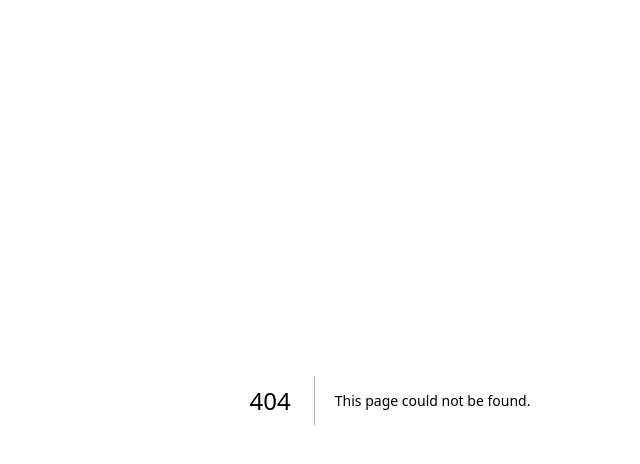
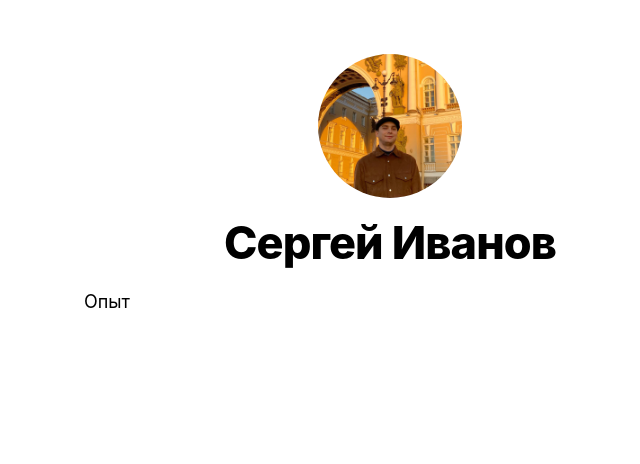
Before and after one commit to sergeiivanow/sivanov.ru, a Next.js app: page /experience in a window 1280 px wide. Before the commit this address had no page. Shown: the top 464 px of the page, without its empty margins (250-890 px from the left). Built offline with nearby package versions, Linux system fonts and the light colour scheme.

Commit message:
Add new page

```diff
--- /dev/null
+++ b/pages/experience.tsx
@@ -0,0 +1,17 @@
+import Head from "next/head";
+import Layout, { siteTitle } from "../components/layout";
+import utilStyles from "../styles/utils.module.css";
+import Link from "next/link";
+
+export default function Experience() {
+  return (
+    <Layout home>
+      <Head>
+        <title>{siteTitle}</title>
+      </Head>
+      <div>
+        Опыт
+      </div>
+    </Layout>
+  );
+}
--- a/pages/index.tsx
+++ b/pages/index.tsx
@@ -21,6 +21,8 @@ export default function Home() {
       <Link href={`https://github.com/sergeiivanow`}>Git Hub</Link>
       <br/>
       <Link href={`/blog`}>Блог</Link>
+      <br/>
+      <Link href={`/experience`}>Опыт</Link>
     </Layout>
   );
 }
```
